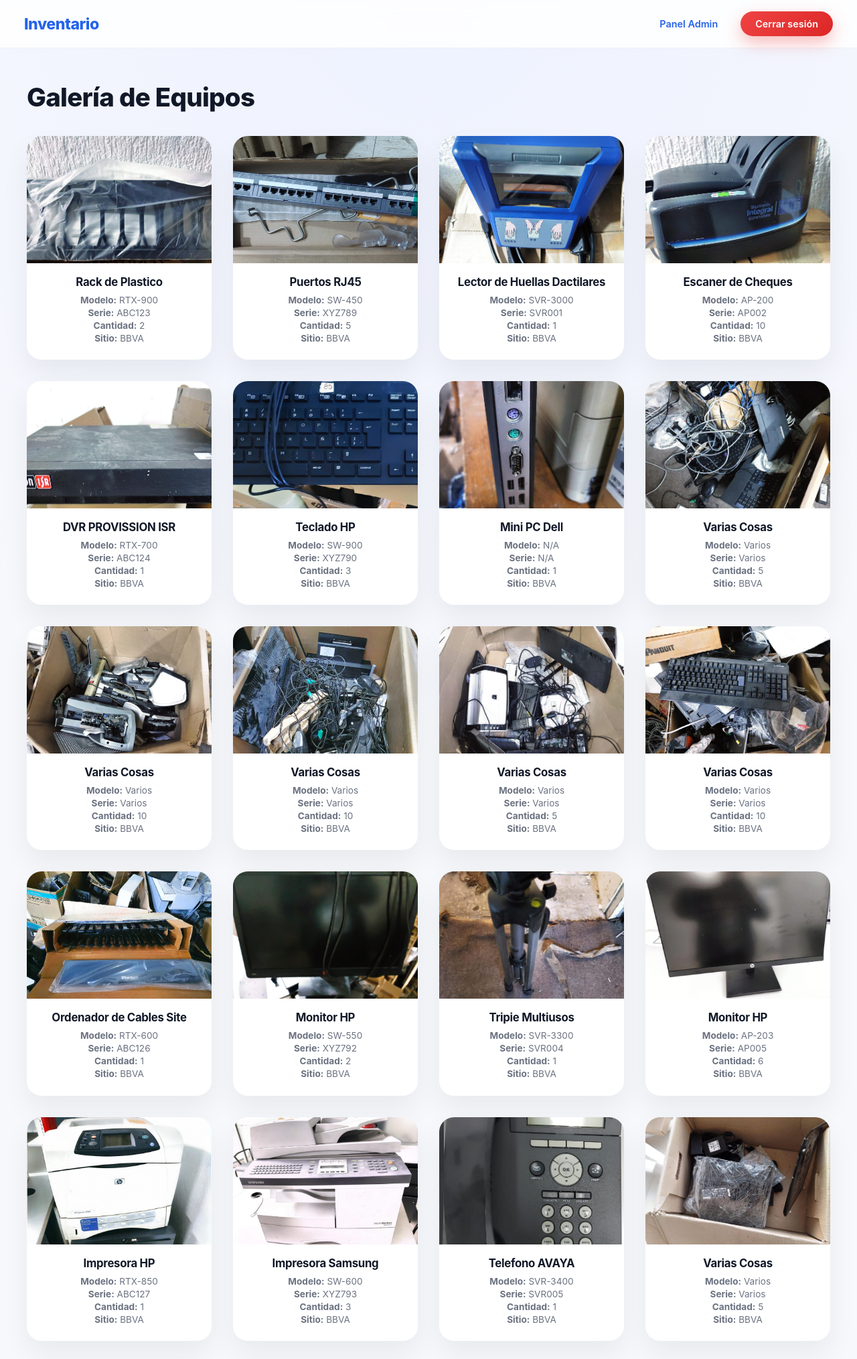
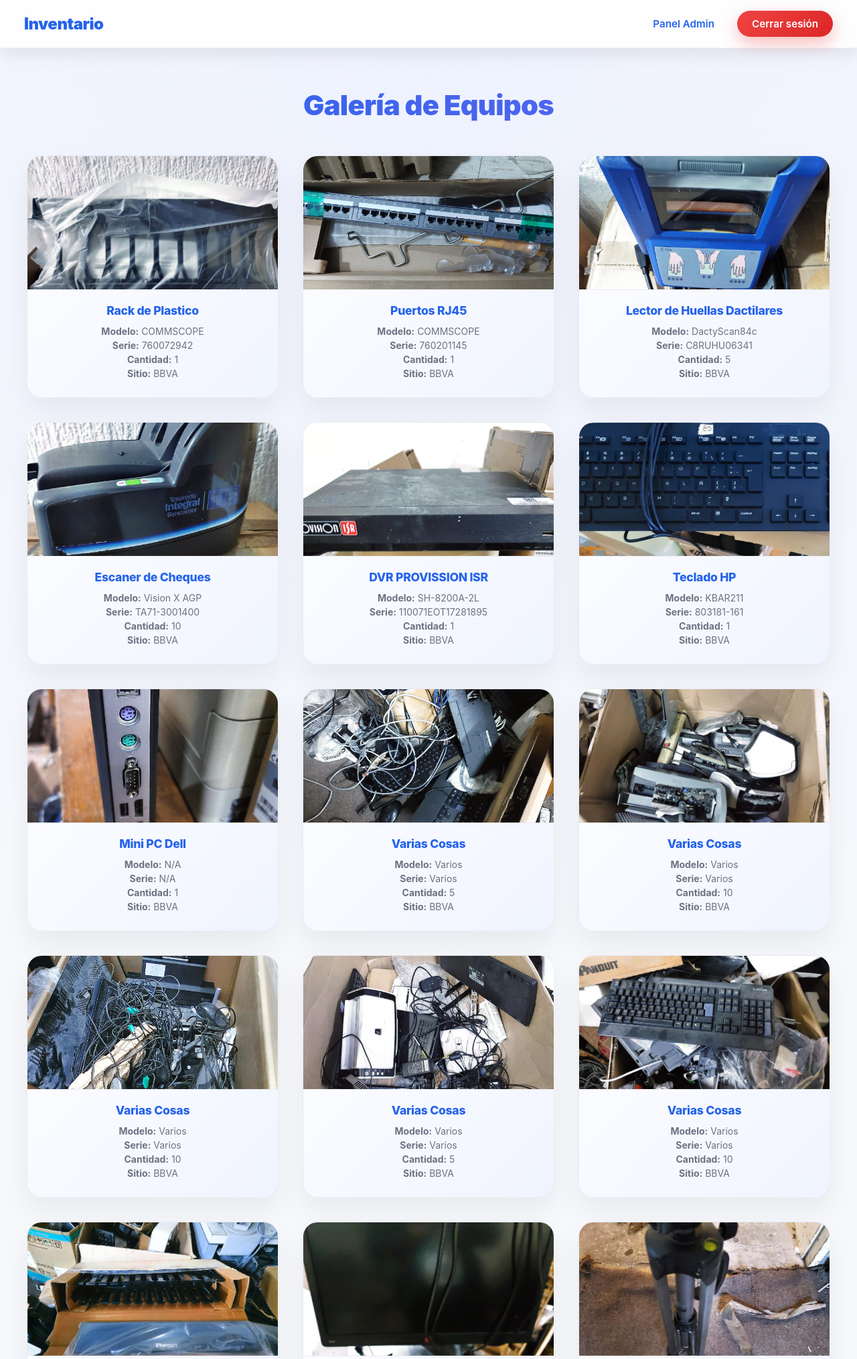
Before and after one commit to Barajas02/levantamientopage, a Flask app: page /galeria in a window 1280 px wide. Shown: the top 2029 px of the page at 67% size. Run offline with Flask 3, Linux system fonts and the light colour scheme; the visitor is signed in with stand-in values (Sample User, id 1).

Commit message:
Actualizo index y estilos premium

```diff
--- a/static/css/index.css
+++ b/static/css/index.css
@@ -13,6 +13,7 @@
     --radius-md: 14px;
     --shadow-soft: 0 20px 40px rgba(0,0,0,0.06);
     --shadow-strong: 0 40px 80px rgba(0,0,0,0.12);
+    --gradient-card: linear-gradient(135deg, #ffffff, #f0f4ff);
 }
 
 * {
@@ -38,7 +40,7 @@
 ========================= */
 .topbar {
     height: 72px;
-    background: rgba(255,255,255,0.85);
+    background: rgba(255,255,255,0.9);
     backdrop-filter: blur(10px);
     -webkit-backdrop-filter: blur(10px);
     display: flex;
@@ -49,11 +51,16 @@
     position: sticky;
     top: 0;
     z-index: 50;
+    transition: all 0.3s ease;
+}
+
+.topbar:hover {
+    box-shadow: 0 10px 25px rgba(0,0,0,0.08);
 }
 
 .logo span {
-    font-size: 1.45rem;
-    font-weight: 800;
+    font-size: 1.5rem;
+    font-weight: 900;
     color: var(--primary);
     letter-spacing: -0.5px;
 }
@@ -69,13 +76,14 @@
 .btn {
     padding: 10px 22px;
     border-radius: 999px;
-    font-size: 0.9rem;
+    font-size: 0.95rem;
     font-weight: 600;
     text-decoration: none;
     display: inline-flex;
     align-items: center;
     justify-content: center;
     transition: all 0.25s ease;
+    cursor: pointer;
 }
 
 .btn.ghost {
@@ -104,14 +112,18 @@
 .container {
     max-width: 1500px;
     margin: auto;
-    padding: 50px 40px;
+    padding: 60px 40px;
 }
 
 .container h1 {
-    font-size: 2.4rem;
-    font-weight: 800;
-    margin-bottom: 35px;
+    font-size: 2.6rem;
+    font-weight: 900;
+    margin-bottom: 40px;
     letter-spacing: -0.7px;
+    text-align: center;
+    background: linear-gradient(90deg, #2563eb, #6366f1);
+    -webkit-background-clip: text;
+    -webkit-text-fill-color: transparent;
 }
 
 /* =========================
@@ -119,20 +131,23 @@
 ========================= */
 .galeria {
     display: grid;
-    grid-template-columns: repeat(auto-fill, minmax(260px, 1fr));
-    gap: 32px;
+    grid-template-columns: repeat(auto-fill, minmax(280px, 1fr));
+    gap: 36px;
+    padding-top: 10px;
 }
 
 /* =========================
    CARD
 ========================= */
 .card {
-    background: var(--card-bg);
+    background: var(--gradient-card);
     border-radius: var(--radius-xl);
     overflow: hidden;
     box-shadow: var(--shadow-soft);
-    transition: transform 0.35s ease, box-shadow 0.35s ease;
+    transition: transform 0.4s ease, box-shadow 0.4s ease;
     position: relative;
+    cursor: pointer;
+    border: 1px solid rgba(0,0,0,0.05);
 }
 
 .card::after {
@@ -161,9 +176,10 @@
    IMAGEN
 ========================= */
 .img-wrapper {
-    height: 190px;
+    height: 200px;
     overflow: hidden;
     position: relative;
+    border-bottom: 1px solid rgba(0,0,0,0.05);
 }
 
 .img-wrapper img {
@@ -174,28 +190,29 @@
 }
 
 .card:hover img {
-    transform: scale(1.15);
+    transform: scale(1.18) rotate(-1deg);
 }
 
 /* =========================
    BODY CARD
 ========================= */
 .card-body {
-    padding: 18px 20px 22px;
+    padding: 20px 18px 25px;
     text-align: center;
 }
 
 .card-body h3 {
-    font-size: 1.05rem;
-    font-weight: 700;
-    margin-bottom: 8px;
+    font-size: 1.1rem;
+    font-weight: 800;
+    margin-bottom: 10px;
     letter-spacing: -0.3px;
+    color: var(--primary);
 }
 
 .card-body p {
-    font-size: 0.85rem;
+    font-size: 0.875rem;
     color: var(--text-soft);
-    line-height: 1.4;
+    line-height: 1.5;
 }
 
 /* =========================
--- a/templates/index.html
+++ b/templates/index.html
@@ -28,25 +28,25 @@
 
     <section class="galeria">
         {% set imagenes = [
-            {'archivo':'prod001.jpeg','nombre':'Rack de Plastico','modelo':'RTX-900','serie':'ABC123','cantidad':2,'sitio':'BBVA'},
-            {'archivo':'prod002.jpeg','nombre':'Puertos RJ45','modelo':'SW-450','serie':'XYZ789','cantidad':5,'sitio':'BBVA'},
-            {'archivo':'prod003.jpeg','nombre':'Lector de Huellas Dactilares','modelo':'SVR-3000','serie':'SVR001','cantidad':1,'sitio':'BBVA'},
-            {'archivo':'prod004.jpeg','nombre':'Escaner de Cheques','modelo':'AP-200','serie':'AP002','cantidad':10,'sitio':'BBVA'},
-            {'archivo':'prod005.jpeg','nombre':'DVR PROVISSION ISR','modelo':'RTX-700','serie':'ABC124','cantidad':1,'sitio':'BBVA'},
-            {'archivo':'prod006.jpeg','nombre':'Teclado HP','modelo':'SW-900','serie':'XYZ790','cantidad':3,'sitio':'BBVA'},
+            {'archivo':'prod001.jpeg','nombre':'Rack de Plastico','modelo':'COMMSCOPE','serie':'760072942','cantidad':1,'sitio':'BBVA'},
+            {'archivo':'prod002.jpeg','nombre':'Puertos RJ45','modelo':'COMMSCOPE','serie':'760201145','cantidad':1,'sitio':'BBVA'},
+            {'archivo':'prod003.jpeg','nombre':'Lector de Huellas Dactilares','modelo':'DactyScan84c','serie':'C8RUHU06341','cantidad':5,'sitio':'BBVA'},
+            {'archivo':'prod004.jpeg','nombre':'Escaner de Cheques','modelo':'Vision X AGP','serie':'TA71-3001400','cantidad':10,'sitio':'BBVA'},
+            {'archivo':'prod005.jpeg','nombre':'DVR PROVISSION ISR','modelo':'SH-8200A-2L','serie':'110071EOT17281895','cantidad':1,'sitio':'BBVA'},
+            {'archivo':'prod006.jpeg','nombre':'Teclado HP','modelo':'KBAR211','serie':'803181-161','cantidad':1,'sitio':'BBVA'},
             {'archivo':'prod007.jpeg','nombre':'Mini PC Dell','modelo':'N/A','serie':'N/A','cantidad':1,'sitio':'BBVA'},
             {'archivo':'prod008.jpeg','nombre':'Varias Cosas','modelo':'Varios','serie':'Varios','cantidad':5,'sitio':'BBVA'},
             {'archivo':'prod009.jpeg','nombre':'Varias Cosas','modelo':'Varios','serie':'Varios','cantidad':10,'sitio':'BBVA'},
             {'archivo':'prod10.jpeg','nombre':'Varias Cosas','modelo':'Varios','serie':'Varios','cantidad':10,'sitio':'BBVA'},
             {'archivo':'prod11.jpeg','nombre':'Varias Cosas','modelo':'Varios','serie':'Varios','cantidad':5,'sitio':'BBVA'},
             {'archivo':'prod12.jpeg','nombre':'Varias Cosas','modelo':'Varios','serie':'Varios','cantidad':10,'sitio':'BBVA'},
-            {'archivo':'prod13.jpeg','nombre':'Ordenador de Cables Site','modelo':'RTX-600','serie':'ABC126','cantidad':1,'sitio':'BBVA'},
-            {'archivo':'prod14.jpeg','nombre':'Monitor HP','modelo':'SW-550','serie':'XYZ792','cantidad':2,'sitio':'BBVA'},
-            {'archivo':'prod15.jpeg','nombre':'Tripie Multiusos','modelo':'SVR-3300','serie':'SVR004','cantidad':1,'sitio':'BBVA'},
-            {'archivo':'prod16.jpeg','nombre':'Monitor HP','modelo':'AP-203','serie':'AP005','cantidad':6,'sitio':'BBVA'},
-            {'archivo':'prod17.jpeg','nombre':'Impresora HP','modelo':'RTX-850','serie':'ABC127','cantidad':1,'sitio':'BBVA'},
-            {'archivo':'prod18.jpeg','nombre':'Impresora Samsung','modelo':'SW-600','serie':'XYZ793','cantidad':3,'sitio':'BBVA'},
-            {'archivo':'prod19.jpeg','nombre':'Telefono AVAYA','modelo':'SVR-3400','serie':'SVR005','cantidad':1,'sitio':'BBVA'},
+            {'archivo':'prod13.jpeg','nombre':'Ordenador de Cables Site','modelo':'PANDUIT','serie':'N/A','cantidad':1,'sitio':'BBVA'},
+            {'archivo':'prod14.jpeg','nombre':'Monitor HP','modelo':'P223','serie':'CNK80304YMT','cantidad':1,'sitio':'BBVA'},
+            {'archivo':'prod15.jpeg','nombre':'Tripie Multiusos','modelo':'N/A','serie':'N/A','cantidad':1,'sitio':'BBVA'},
+            {'archivo':'prod16.jpeg','nombre':'Monitor HP','modelo':'P224','serie':'CNK92807YBT','cantidad':1,'sitio':'BBVA'},
+            {'archivo':'prod17.jpeg','nombre':'Impresora HP','modelo':'LaserJet 4250n','serie':'4250/4350 series','cantidad':1,'sitio':'BBVA'},
+            {'archivo':'prod18.jpeg','nombre':'Impresora Samsung','modelo':'MultiXpress','serie':'6322DN','cantidad':1,'sitio':'BBVA'},
+            {'archivo':'prod19.jpeg','nombre':'Telefono AVAYA','modelo':'9620','serie':'09FA42586867','cantidad':1,'sitio':'BBVA'},
             {'archivo':'prod20.jpeg','nombre':'Varias Cosas','modelo':'Varios','serie':'Varios','cantidad':5,'sitio':'BBVA'},
             {'archivo':'prod21.jpeg','nombre':'Varias Cosas','modelo':'Varios','serie':'Varios','cantidad':5,'sitio':'BBVA'},
             {'archivo':'prod22.jpeg','nombre':'Varias Cosas','modelo':'Varios','serie':'Varios','cantidad':5,'sitio':'BBVA'},
```
Also changed, not shown: other parts of static/css/index.css (+41 -21 lines).
